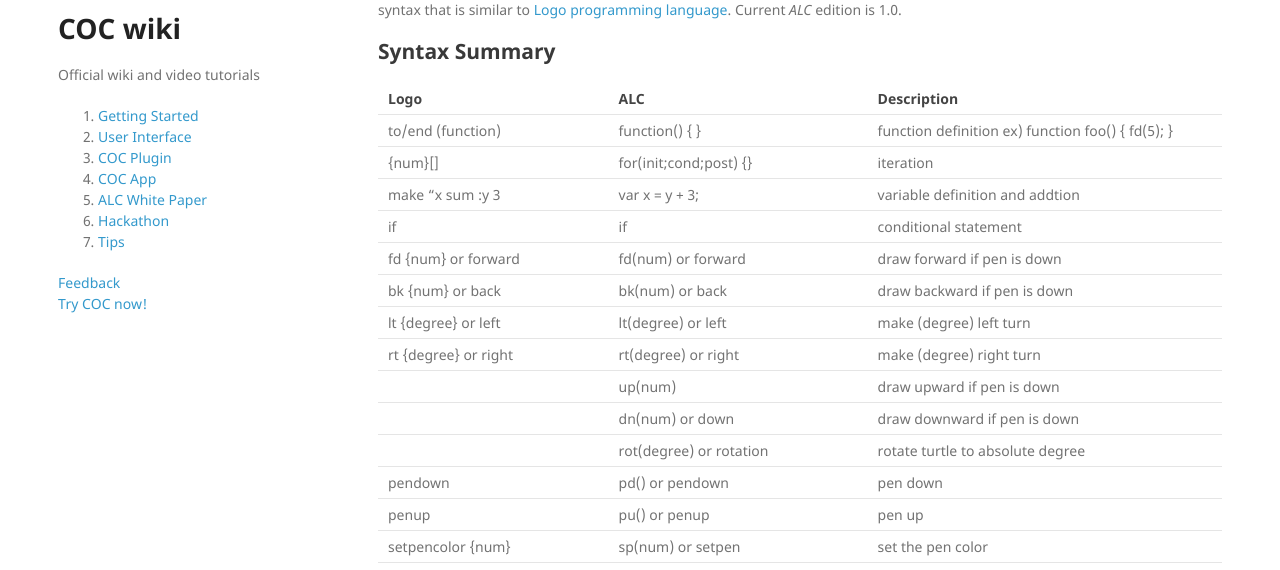
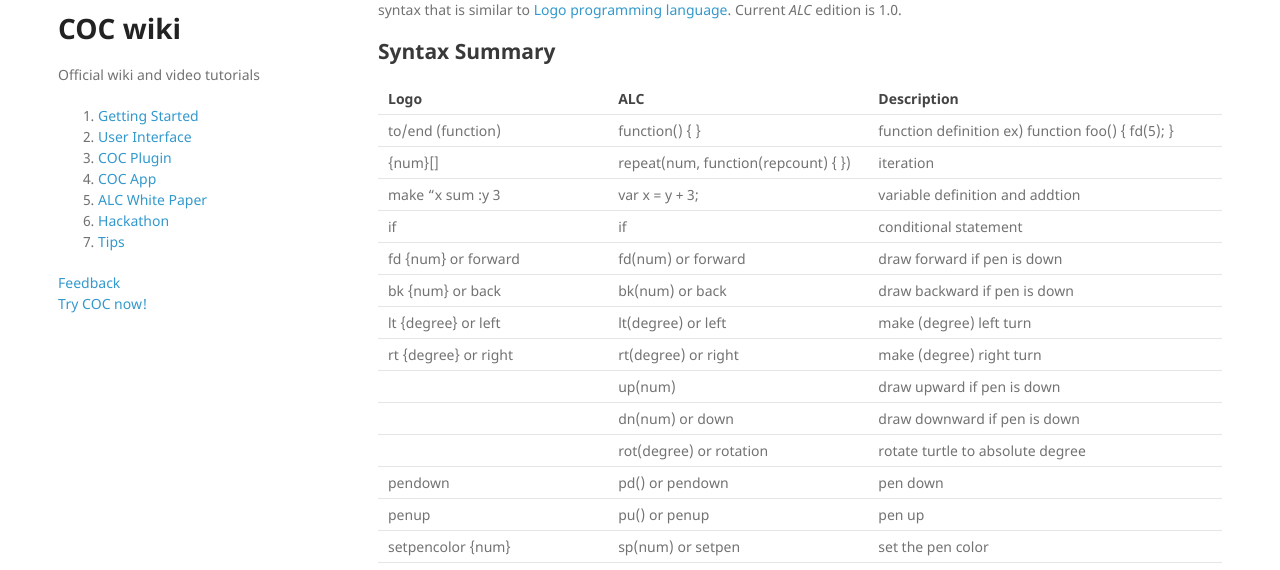
Before and after one commit to daisykim/daisykim.github.io, a Jekyll site: the page built from p/alc-1.0-white-paper.md, in a window 1280 px wide and 900 px high. Shown: the part 320-890 px from the top of the window. Built offline with Jekyll 4.4.1, drawn with Linux system fonts in a browser that asks for light colours; nearby versions of some CDN libraries.

Commit message:
Add repeat

```diff
--- a/p/alc-1.0-white-paper.md
+++ b/p/alc-1.0-white-paper.md
@@ -14,7 +14,7 @@ Current _ALC_ edition is 1.0.
 | Logo | ALC | Description |
 |:---|:---|:---|
 | to/end (function)    | function() { }       | function definition ex) function foo() { fd(5); }|
-| {num}[]              | for(init;cond;post) {}| iteration|
+| {num}[]              | repeat(num, function(repcount) { }) | iteration|
 | make “x sum :y 3     | var x = y + 3;       | variable definition and addtion|
 | if                   | if                   | conditional statement|
 | fd {num} or forward  | fd(num) or forward   | draw forward if pen is down|
```
